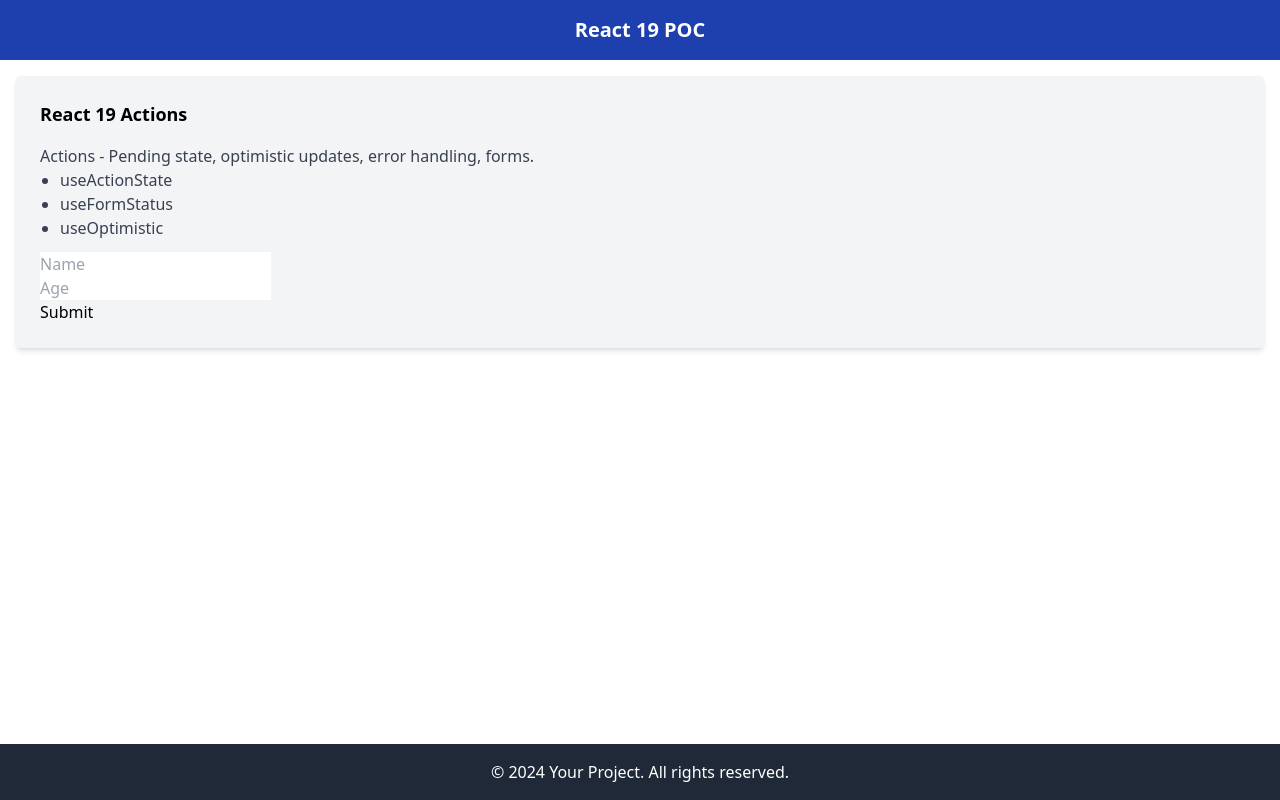
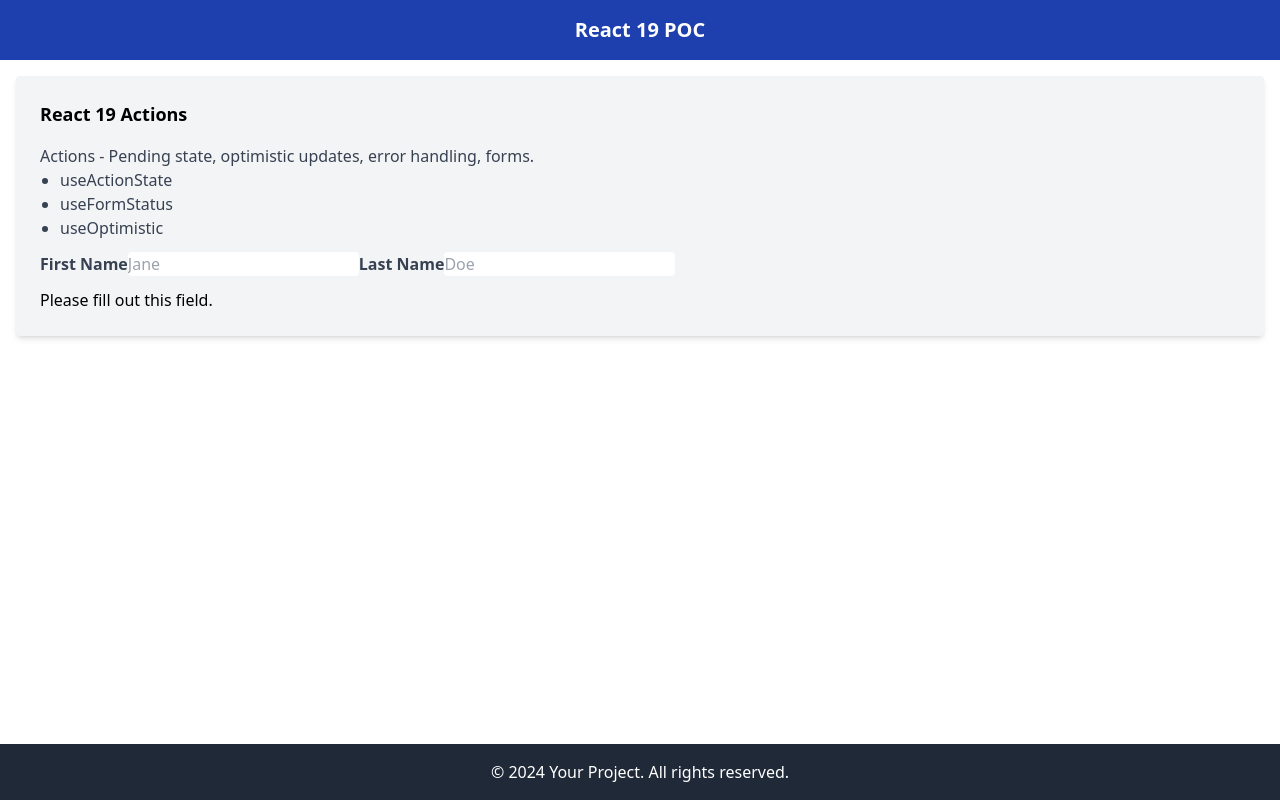
Before and after one commit to indrasisdatta/react19-poc, a Svelte app: page / in a window 1280 px wide. Built offline with nearby package versions, Linux system fonts and the light colour scheme.

Commit message:
Tailwind css updated

```diff
--- a/src/App.tsx
+++ b/src/App.tsx
@@ -1,5 +1,4 @@
 import { FormActionComponent } from "./components/FormActionComponent/FormActionComponent";
-import viteLogo from "/vite.svg";
 
 export const App = () => {
   return (
--- a/src/components/FormActionComponent/FormInputs.tsx
+++ b/src/components/FormActionComponent/FormInputs.tsx
@@ -7,11 +7,76 @@ export const FormInputs = ({ error }: { error: null | string }) => {
   console.log("Form status: ", { pending, data, method, action });
 
   return (
-    <div className="grid sm:grid-cols-2 gap-4">
-      <div className="sm:col-6">
-        <input type="text" name="fullName" placeholder="Name" className="" />
+    <form class="w-full max-w-lg">
+      <div class="flex flex-wrap -mx-3 mb-6">
+        <div class="w-full md:w-1/2 px-3 mb-6 md:mb-0">
+          <label
+            class="block uppercase tracking-wide text-gray-700 text-xs font-bold mb-2"
+            for="grid-first-name"
+          >
+            First Name
+          </label>
+          <input
+            class="appearance-none block w-full bg-gray-200 text-gray-700 border border-red-500 rounded py-3 px-4 mb-3 leading-tight focus:outline-none focus:bg-white"
+            id="grid-first-name"
+            type="text"
+            placeholder="Jane"
+          />
+          <p class="text-red-500 text-xs italic">Please fill out this field.</p>
+        </div>
+        <div class="w-full md:w-1/2 px-3">
+          <label
+            class="block uppercase tracking-wide text-gray-700 text-xs font-bold mb-2"
+            for="grid-last-name"
+          >
+            Last Name
+          </label>
+          <input
+            class="appearance-none block w-full bg-gray-200 text-gray-700 border border-gray-200 rounded py-3 px-4 leading-tight focus:outline-none focus:bg-white focus:border-gray-500"
+            id="grid-last-name"
+            type="text"
+            placeholder="Doe"
+          />
+        </div>
       </div>
-      <div className="sm:col-6">
+    </form>
+  );
+
+  return (
+    <div className="grid grid-cols-3 ">
+      <div class="mb-4">
+        <label
+          class="block text-gray-700 text-sm font-bold mb-2"
+          for="username"
+        >
+          Username
+        </label>
+        <input
+          class="shadow appearance-none border rounded w-full py-2 px-3 text-gray-700 leading-tight focus:outline-none focus:shadow-outline"
+          id="username"
+          type="text"
+          placeholder="Username"
+        />
+      </div>
+
+      <div>
+        <label
+          htmlFor="fullName"
+          className="block text-sm/6 font-semibold text-gray-900"
+        >
+          Full Name
+        </label>
+        <div className="mt-2">
+          <input
+            type="text"
+            id="fullName"
+            name="fullName"
+            placeholder="Name"
+            className="block w-full rounded-md bg-white px-3 py-2 outline outline-1 plcaeholder:text-gray-400 focus:outline focus:outline-2 focus:outline-indigo-600"
+          />
+        </div>
+      </div>
+      <div className="">
         <input type="text" name="age" placeholder="Age" />
       </div>
       <div>
```
